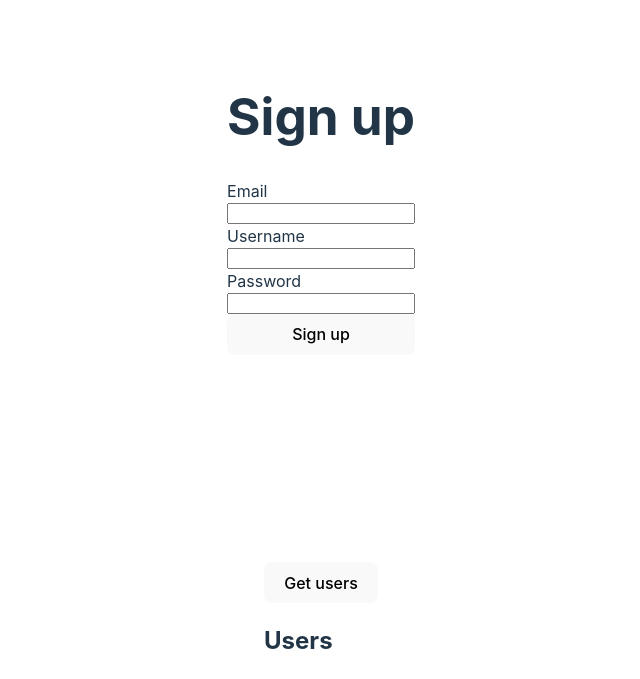
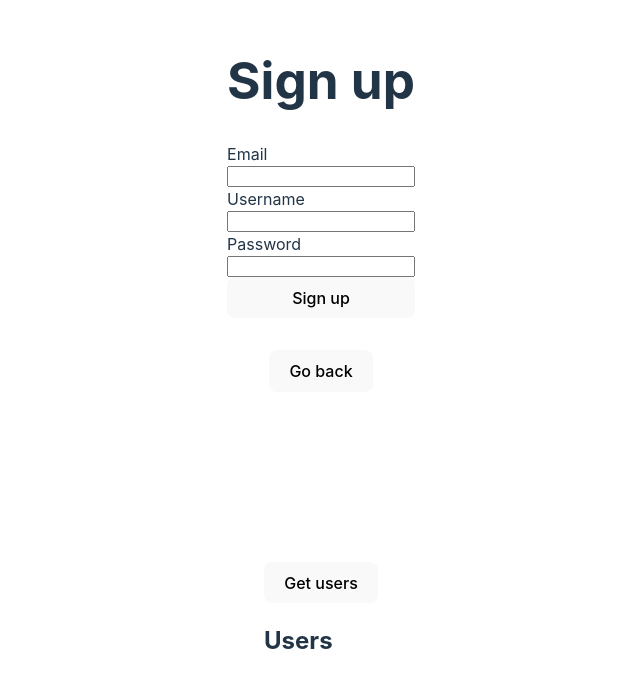
Before and after one commit to dylanR96/react-login-form, a React (Vite) app: page /signUp in a window 1280 px wide. Shown: the part 121-800 px from the top of the page, without its empty margins (319-959 px from the left). Built offline with nearby package versions, Linux system fonts and the light colour scheme.

Commit message:
Added cancel btn for sign up page

```diff
--- a/src/pages/SignUp.jsx
+++ b/src/pages/SignUp.jsx
@@ -3,6 +3,7 @@ import "../App.css";
 import toast, { Toaster } from "react-hot-toast";
 import { useState } from "react";
 import { useNavigate } from "react-router-dom";
+import Buttons from "../components/Buttons";
 
 const SignUp = () => {
   const navigate = useNavigate();
@@ -80,6 +81,7 @@ const SignUp = () => {
             <button type="submit">Sign up</button>
           </form>
         </div>
+        <Buttons label={"Go back"} onClick={() => navigate("/")} />
       </div>
     </>
   );
```
